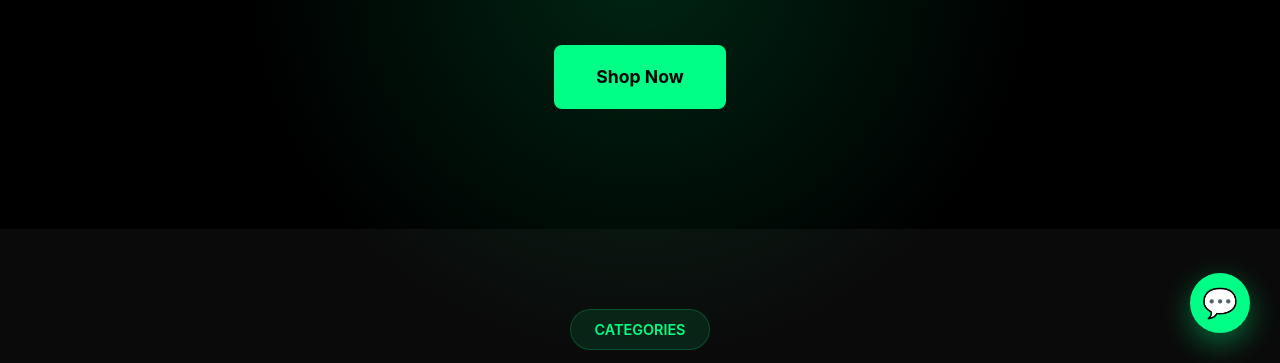
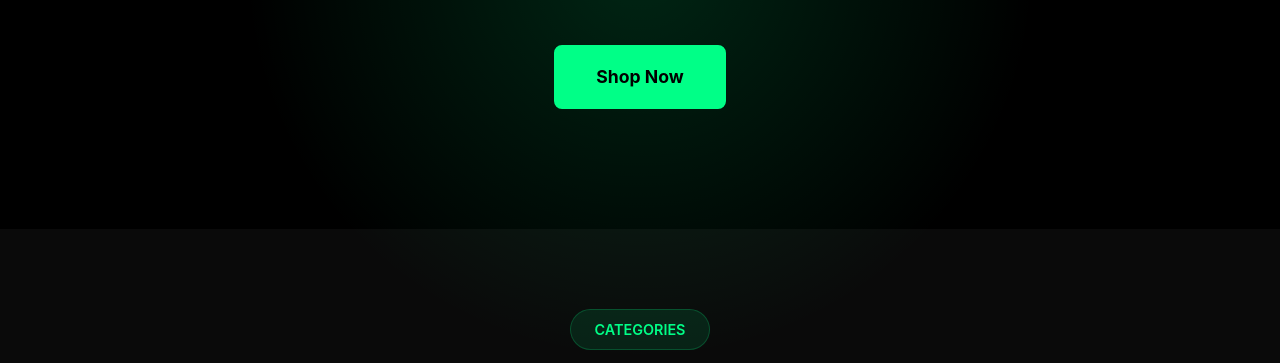
Before and after one commit to S-o-b-u/techgear_pro_botblocks_tester, a plain HTML site: page index.html in a window 1280 px wide. Shown: the part 437-800 px from the top of the page. Drawn offline with Linux system fonts and the light colour scheme.

```diff
--- a/index.html
+++ b/index.html
@@ -512,6 +512,7 @@
     </style>
 </head>
 <body>
+
     <header>
         <nav>
             <div class="logo">TechGear Pro</div>
@@ -741,9 +742,7 @@
         </div>
     </footer>
 
-    <div class="chatbot-btn" onclick="alert('Chatbot activated! Connect this to your chatbot platform.')">
-        💬
-    </div>
+
 
     <script>
         document.querySelectorAll('a[href^="#"]').forEach(anchor => {
```
